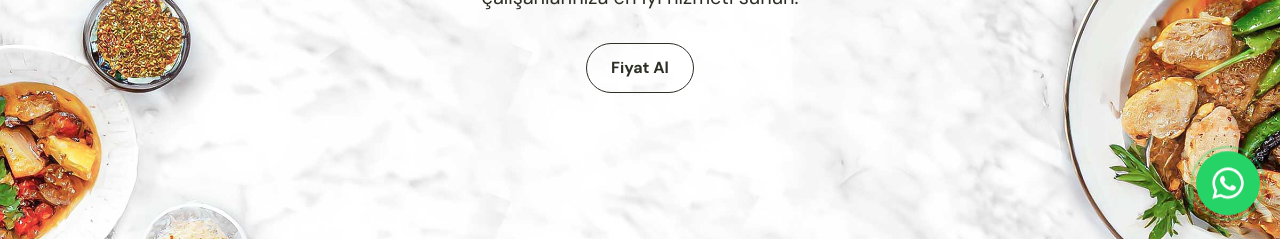
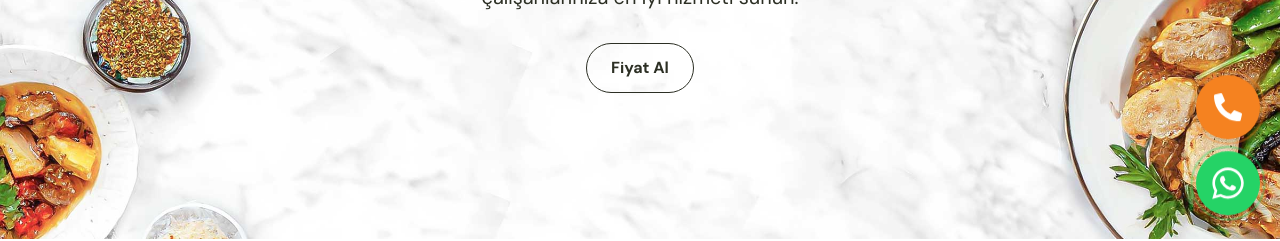
Before and after one commit to BBmyproject/lezzetbucatering, a Next.js app: page / in a window 1280 px wide. Shown: the part 560-801 px from the top of the page. Built offline with nearby package versions, Linux system fonts and the light colour scheme; no server answers; a web font is replaced by a local one.

Commit message:
adding google ads conv

```diff
--- /dev/null
+++ b/app/components/CallFloat.tsx
@@ -0,0 +1,26 @@
+'use client';
+
+import { FaPhoneAlt } from 'react-icons/fa';
+import { trackPhoneClick } from '@/lib/tracking';
+
+const PHONE_NUMBER = '+905434566278';
+
+export default function CallFloat() {
+  return (
+    <a
+      href={`tel:${PHONE_NUMBER}`}
+      onClick={() => trackPhoneClick('floating_call_button')}
+      className="group fixed z-[100] block h-14 w-14 transition-transform duration-300 hover:scale-110 focus-visible:outline focus-visible:outline-2 focus-visible:outline-offset-4 focus-visible:outline-[#f58220] md:h-16 md:w-16"
+      style={{
+        bottom: 'calc(max(1.25rem, env(safe-area-inset-bottom, 0px)) + 4.75rem)',
+        right: 'max(1.25rem, env(safe-area-inset-right, 0px))',
+      }}
+      aria-label="Hemen ara"
+    >
+      <span className="call-float-inner relative flex h-full w-full items-center justify-center overflow-visible rounded-full bg-[#f58220] text-white shadow-lg group-hover:shadow-xl">
+        <span className="call-float-ring" aria-hidden />
+        <FaPhoneAlt className="relative z-[1] h-6 w-6 md:h-7 md:w-7" />
+      </span>
+    </a>
+  );
+}
--- a/app/globals.css
+++ b/app/globals.css
@@ -595,6 +595,19 @@ body {
   pointer-events: none;
 }
 
+.call-float-inner {
+  animation: whatsapp-float-y 2.8s ease-in-out infinite;
+}
+
+.call-float-ring {
+  position: absolute;
+  inset: -2px;
+  border-radius: 9999px;
+  border: 2px solid rgba(245, 130, 32, 0.55);
+  animation: whatsapp-ring-pulse 2.2s ease-out infinite;
+  pointer-events: none;
+}
+
 @keyframes whatsapp-float-y {
   0%,
   100% {
@@ -619,7 +632,9 @@ body {
 
 @media (prefers-reduced-motion: reduce) {
   .whatsapp-float-inner,
-  .whatsapp-float-ring {
+  .whatsapp-float-ring,
+  .call-float-inner,
+  .call-float-ring {
     animation: none;
   }
 }
--- a/app/layout.tsx
+++ b/app/layout.tsx
@@ -4,6 +4,7 @@ import { DM_Sans, Playfair_Display } from 'next/font/google';
 import { getSiteUrl } from '@/lib/site';
 import Header from './components/Header';
 import Footer from './components/Footer';
+import CallFloat from './components/CallFloat';
 import WhatsAppFloat from './components/WhatsAppFloat';
 import JsonLd from './components/JsonLd';
 import './globals.css';
@@ -116,6 +117,7 @@ export default function RootLayout({
         <Header />
         {children}
         <Footer />
+        <CallFloat />
         <WhatsAppFloat />
       </body>
     </html>
--- a/lib/tracking.ts
+++ b/lib/tracking.ts
@@ -17,6 +17,7 @@ function trackContactEvent(eventName: string, eventLabel: string) {
     event_category: 'contact',
     event_label: eventLabel,
     send_to: 'AW-18100718519',
+    transport_type: 'beacon',
   });
 }
 
```
